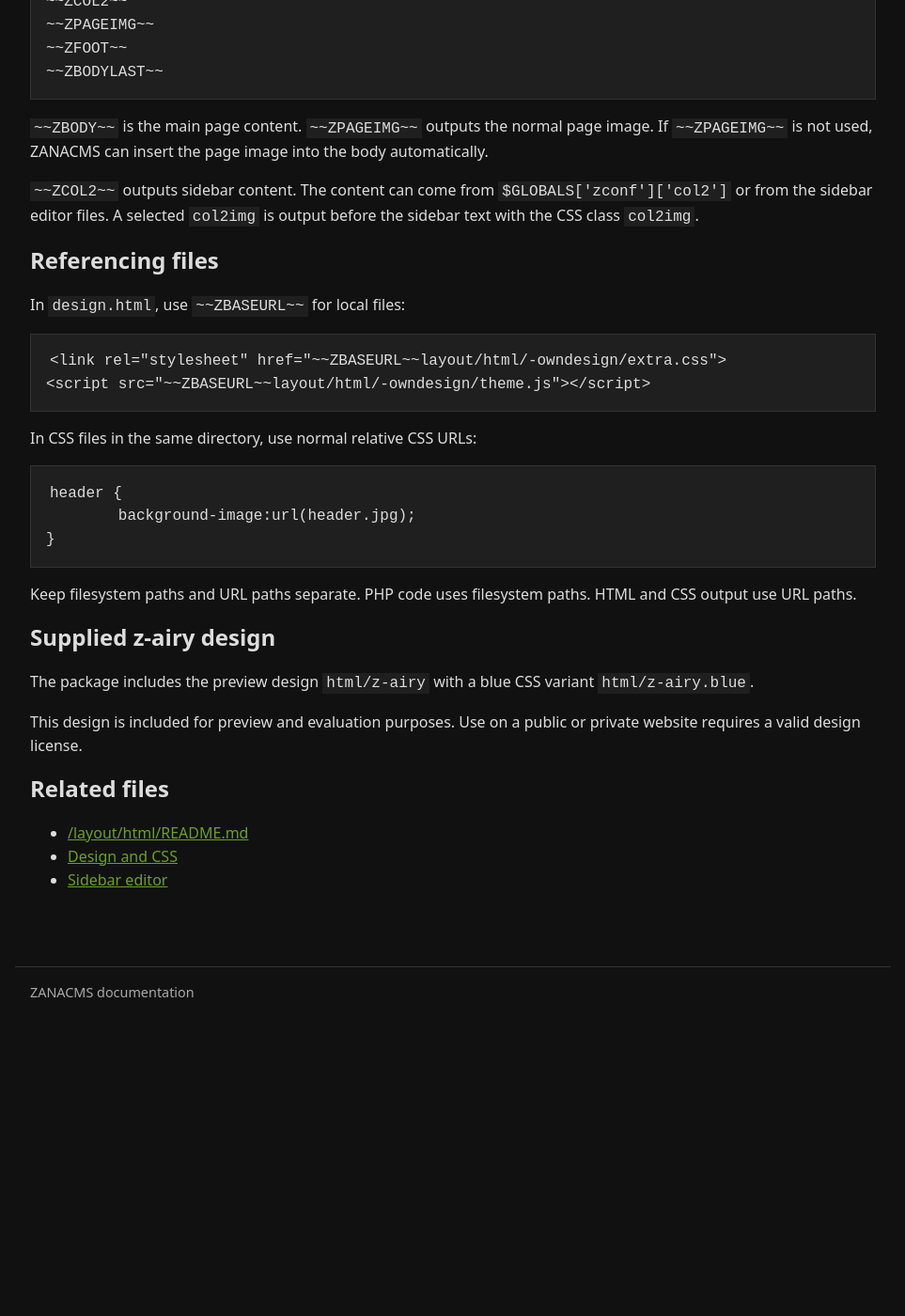
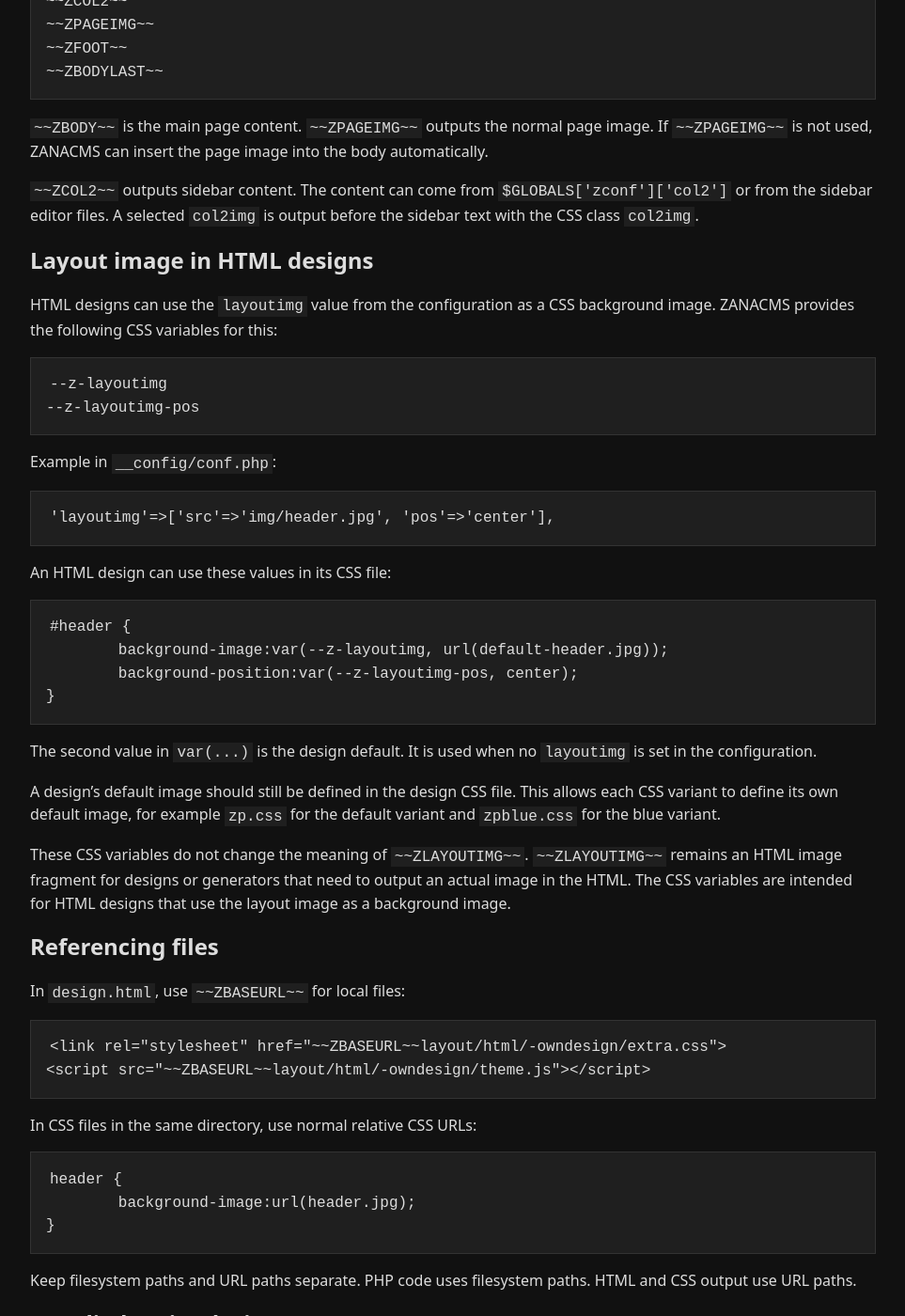
Before and after one commit to gaxmann/zanacms-docs, a Jekyll site: the page built from guide/html-designs.md, in a window 1280 px wide and 1400 px high, scrolled down 1792 px. Shown: the whole window at 94% size, without its empty margins (158-1121 px from the left). Built offline with Jekyll 4.4.1, drawn with Linux system fonts in a browser that asks for light colours; before the commit the page ends 2876 px from its top, so only the background shows below that; some of the changed text lies outside the part shown.

Commit message:
Änderungen von Rechner #1

````diff
--- a/guide/html-designs.md
+++ b/guide/html-designs.md
@@ -82,6 +82,36 @@ The HTML generator replaces placeholders in `design.html`. Common placeholders a
 
 `~~ZCOL2~~` outputs sidebar content. The content can come from `$GLOBALS['zconf']['col2']` or from the sidebar editor files. A selected `col2img` is output before the sidebar text with the CSS class `col2img`.
 
+## Layout image in HTML designs
+
+HTML designs can use the `layoutimg` value from the configuration as a CSS background image. ZANACMS provides the following CSS variables for this:
+
+```css
+--z-layoutimg
+--z-layoutimg-pos
+```
+
+Example in `__config/conf.php`:
+
+```php
+'layoutimg'=>['src'=>'img/header.jpg', 'pos'=>'center'],
+```
+
+An HTML design can use these values in its CSS file:
+
+```css
+#header {
+	background-image:var(--z-layoutimg, url(default-header.jpg));
+	background-position:var(--z-layoutimg-pos, center);
+}
+```
+
+The second value in `var(...)` is the design default. It is used when no `layoutimg` is set in the configuration.
+
+A design's default image should still be defined in the design CSS file. This allows each CSS variant to define its own default image, for example `zp.css` for the default variant and `zpblue.css` for the blue variant.
+
+These CSS variables do not change the meaning of `~~ZLAYOUTIMG~~`. `~~ZLAYOUTIMG~~` remains an HTML image fragment for designs or generators that need to output an actual image in the HTML. The CSS variables are intended for HTML designs that use the layout image as a background image.
+
 ## Referencing files
 
 In `design.html`, use `~~ZBASEURL~~` for local files:
@@ -101,14 +131,11 @@ header {
 
 Keep filesystem paths and URL paths separate. PHP code uses filesystem paths. HTML and CSS output use URL paths.
 
-## Supplied z-airy design
+## Supplied Z-Airy design
 
-The package includes the preview design `html/z-airy` with a blue CSS variant `html/z-airy.blue`.
-
-This design is included for preview and evaluation purposes. Use on a public or private website requires a valid design license.
+The package includes the preview design `html/z-airy` with a blue CSS variant `html/z-airy.blue`. This design is included for preview and evaluation purposes. Use on a public or private website requires a valid design license.
 
 ## Related files
 
-- [/layout/html/README.md](https://github.com/gaxmann/zanacms/blob/master/layout/html/README.md)
 - [Design and CSS]({{ '/help/design-and-css/' | relative_url }})
 - [Sidebar editor]({{ '/help/sidebar-editor/' | relative_url }})
````
Also changed, not shown: guide/interfaces.md (+6 -5 lines), guide/php-mode.md (+4 -4 lines), help/configuration.md (+3 -3 lines), help/modes.md (+2 -2 lines), help/sidebar-editor.md (+10 -6 lines), 1 other file.
